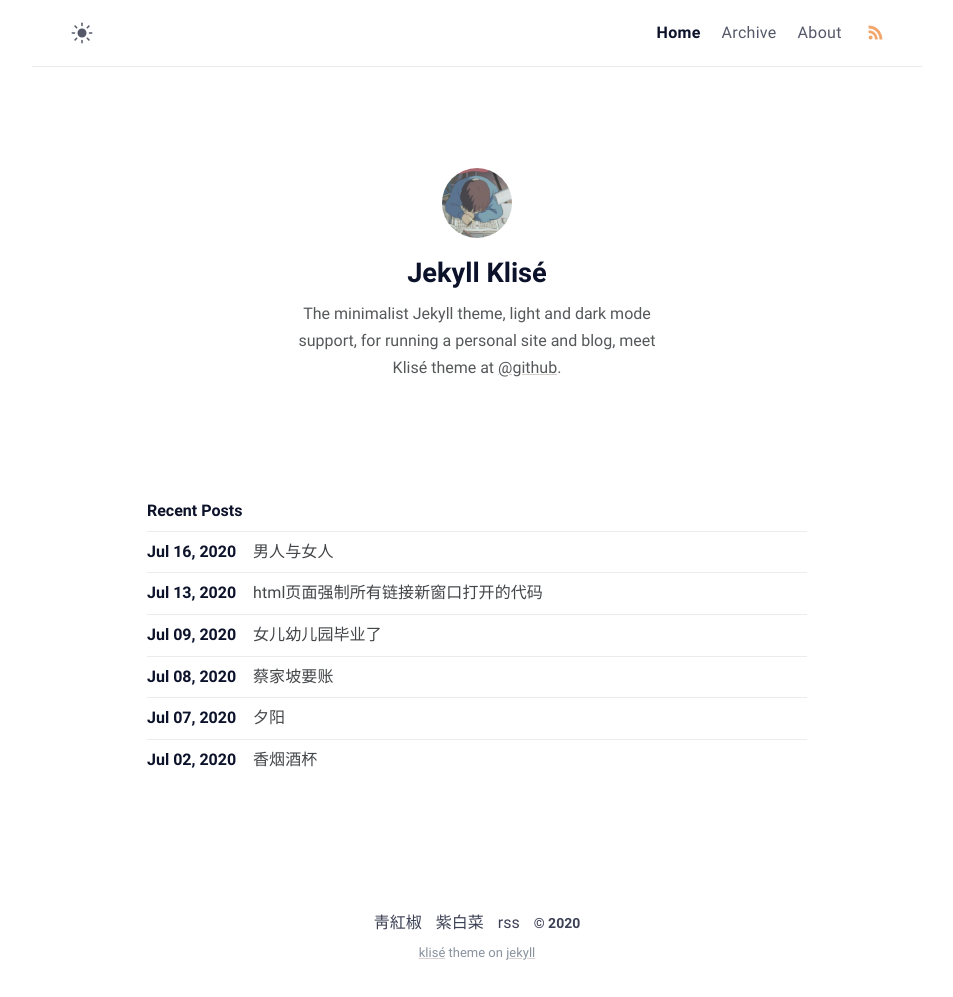
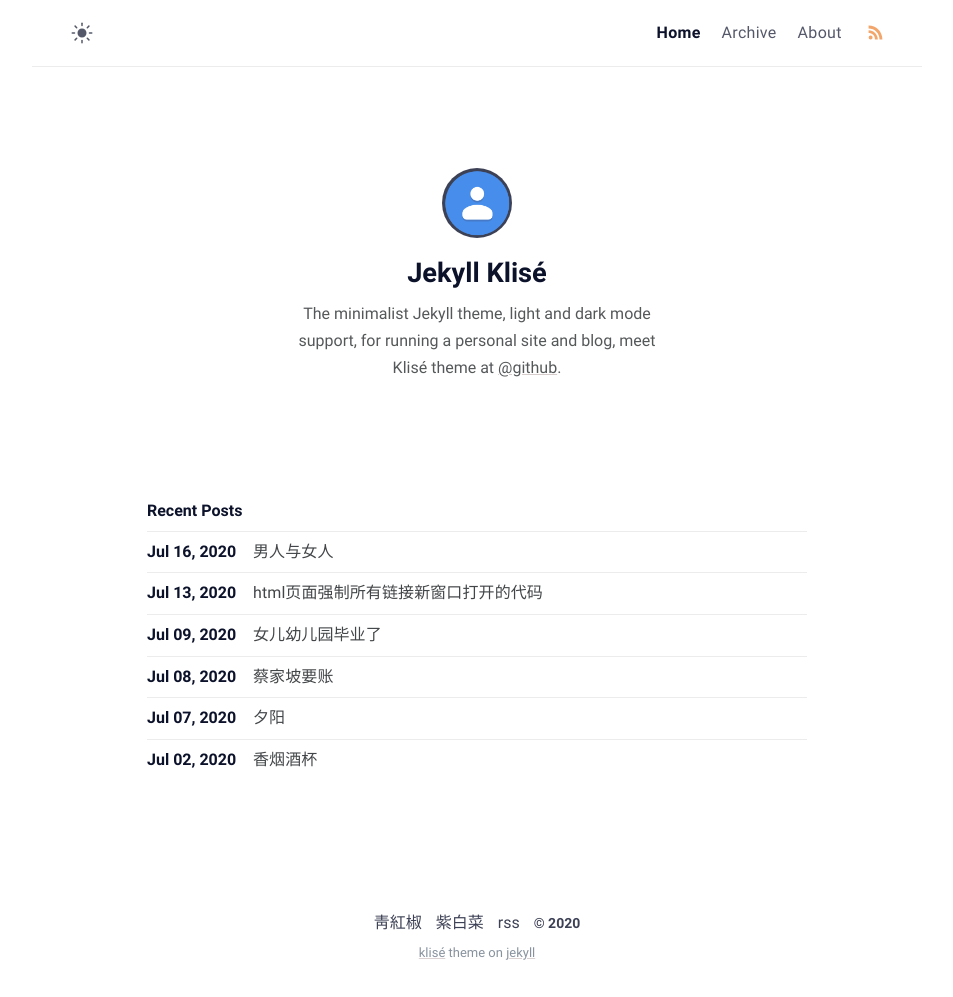
Before and after one commit to YiPianYe/yipianye.github.io, a Jekyll site: the page built from index.md, in a window 1280 px wide. Shown: the whole page, without its empty margins (163-1116 px from the left). Built offline with Jekyll 4.4.1, drawn with Linux system fonts in a browser that asks for light colours.

Commit message:
Update _config.yml

```diff
--- a/_config.yml
+++ b/_config.yml
@@ -22,7 +22,7 @@
   twitter: twitter_username # twitter username
   facebook: facebook_username # facebook username
   email: your-email@email.com # email adress
-  avatar: /assets/img/avatar.jpg # change with your own avatar
+  avatar: /assets/img/contacts.png # change with your own avatar
 
 permalink: /:title.html
 google_analytics: # leave it blank if not wish
```
